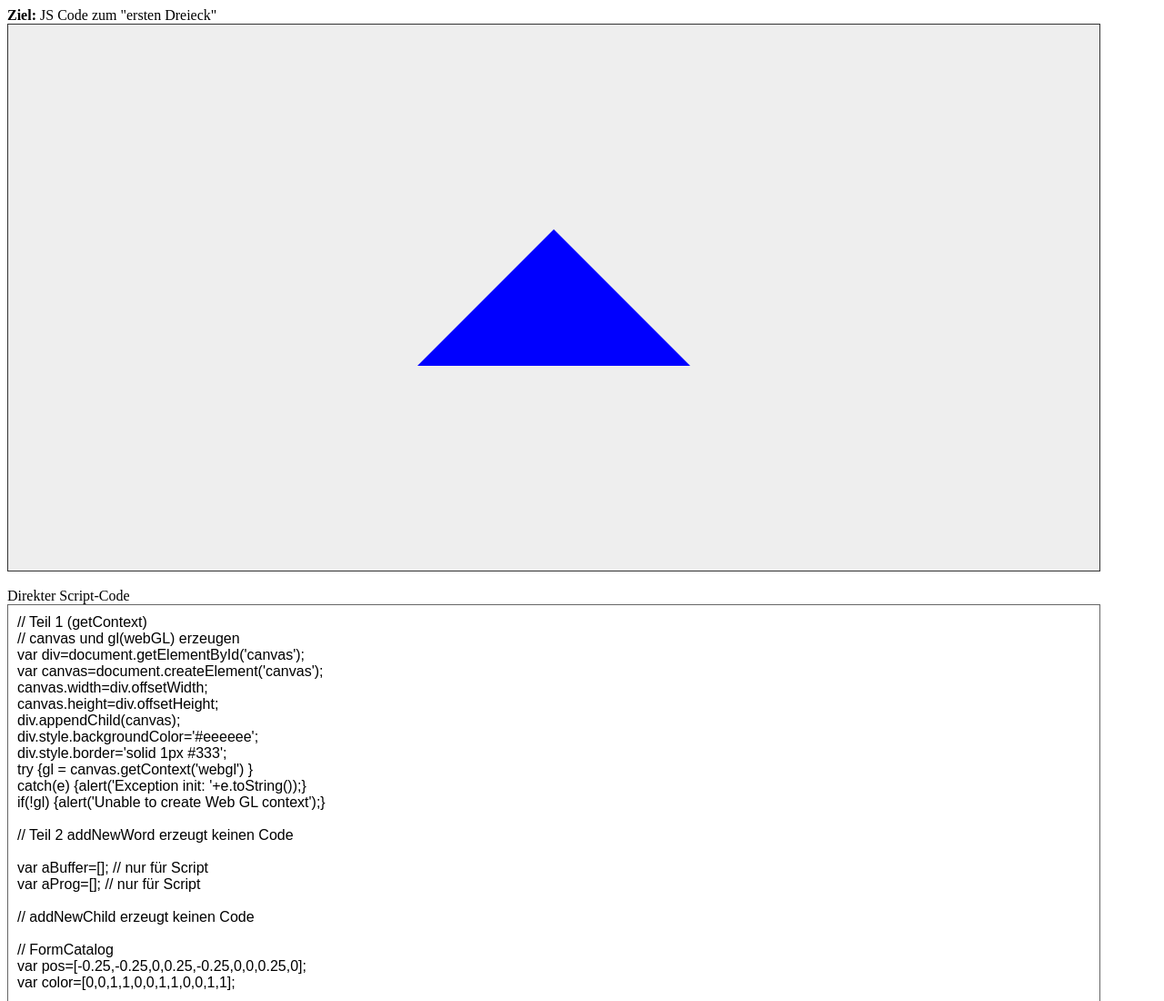
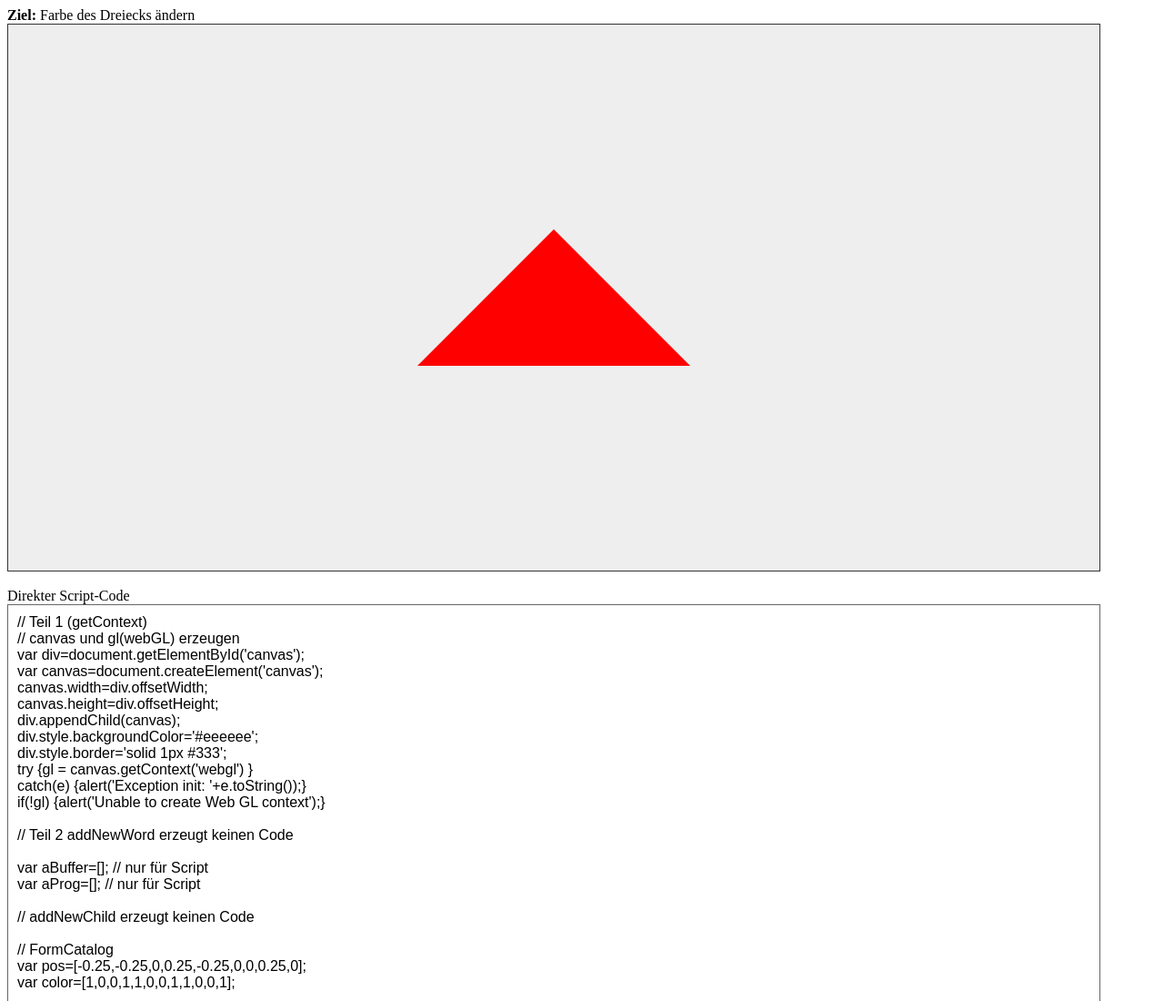
Before and after one commit to UMBRELLABROS/easyWebGL, a plain HTML site: page index.html in a window 1280 px wide. Shown: the top 1100 px of the page at 91% size. Drawn offline with Linux system fonts and the light colour scheme.

Commit message:
Ein rotes Dreieck

```diff
--- a/index.html
+++ b/index.html
@@ -12,7 +12,7 @@
     <title>easywebGL v1.0 </title>
   </head>
   <body>
-      <b>Ziel:</b> JS Code zum "ersten Dreieck"
+      <b>Ziel:</b> Farbe des Dreiecks ändern
       <div id='canvas'></div>
       <br>
       Direkter Script-Code
@@ -25,7 +25,7 @@
 var wrld1 = new World();
 
 // Ein Dreieck erzeugen
-var obj1 = new Child({type:'triangle'});
+var obj1 = new Child({type:'triangle',color:[1.0,0.0,0.0,1.0]}); // r,g,b,a
 
 // Dreieck(e) zur Welt hinzufügen
 wrld1.addChildren([obj1]);
--- a/js/formcatalog.js
+++ b/js/formcatalog.js
@@ -29,7 +29,12 @@ var FormCatalog={
         var p=child.position||{x:0,y:0,z:0}; // Default mitte
         pos=[  -w+p.x,-h+p.y,p.z,   w+p.x,-h+p.y,p.z,   0+p.x,h+p.y,p.z];  // Dreieck in der Ebene
         nor=[0,0,1.0,   0,0,1.0,  0,0,1.0];  // Normale in y Richtung
-        col=[0,0,1.0,1,  0,0,1.0,1,    0,0,1.0,1 ]; // blau
+        if(child.color){
+            col=child.color.concat(child.color).concat(child.color);
+        }
+        else{
+            col=[0,0,1.0,1,  0,0,1.0,1,    0,0,1.0,1 ]; // blau
+        }
         idx=[0,1,2];
         return {position:pos, normal:nor,color:col,index:idx};
     },
--- a/js/shadercatalog.js
+++ b/js/shadercatalog.js
@@ -16,8 +16,24 @@ var ShaderCatalog={
     getVertexShader:function(voWorld,voChild){
         var t="";
         t+="attribute vec3 a_position;\n"; // Position hat 3 Komponenten
+
+        if(voChild.shaderFlag.color){
+            t+="attribute vec4 a_color;\n"; // Farbe hat 4 Komponenten
+        }
+
+        if(voChild.shaderFlag.color){
+            t+="varying vec4 v_color;\n"; // Farbe hat 4 Komponenten
+        }
+
+
         t+="void main(){\n";
         t+="gl_Position=vec4(a_position,1);\n"; // aus 3 Komponenten werden 4
+
+        if(voChild.shaderFlag.color){
+            t+="v_color = a_color;\n"; // Farbe hat 4 Komponenten
+        }
+
+
         t+="}\n";
         return t;
     },
@@ -25,8 +41,19 @@ var ShaderCatalog={
     getFragmentShader:function(voWorld,voChild){
         var t="";
         t+="precision mediump float;\n";  //  mediump|highp
+
+        if(voChild.shaderFlag.color){
+            t+="varying vec4 v_color;\n"; // Farbe hat 4 Komponenten
+        }
+
         t+="void main(){\n";
-        t+="gl_FragColor=vec4(0,0,1,1);\n"; // blau
+        if(voChild.shaderFlag.color){
+            t+="gl_FragColor=v_color;\n"; // blau
+        }
+        else{
+            t+="gl_FragColor=vec4(0,0,1,1);\n"; // blau
+        }
+
         t+="}\n";
         return t;
     },
--- a/js/ubengine.js
+++ b/js/ubengine.js
@@ -24,6 +24,8 @@ var UBEngine=function(vsId){
         this.buffer=[];           // {attribute:,index:} // Verknüpfen von Kind und Buffern
         this.uniform=[];          // {name:, value: } // Daten nur im Kind  vorhanden
         this.programIndex=null;   // Referenz auf das Programm (aus IntWorld)
+        this.shaderFlag={position:false,
+                         color:false}; // Daten für die Shader-Steuerung
 
         this.setUniforms=setUniforms;         // Setzen der Uniform-Locations  (Eigenschaften)
         this.setAttributes=setAttributes;     // Setzen der Attribute-Locations (das sind die Buffer)
@@ -170,6 +172,7 @@ var UBEngine=function(vsId){
             simpleCode+=`// addNewBuffer erzeugt keinen Code<br><br>`;
             var index;
             if(form.position){ // Position            // bufferIndex holen
+                roIntChild.shaderFlag.position=true;
                 roIntChild.buffer.push({attribute:'a_position',
                                         attributeIndex:null,  // Nummer von a_position im Program
                                         index : getBufferIndex('pos',form.position,gl.ARRAY_BUFFER),
@@ -177,6 +180,7 @@ var UBEngine=function(vsId){
                                         triangleCount:form.position.length/3});
             }
             if(form.color){ // Farbe, falls für jeden Punkt verwendet
+                roIntChild.shaderFlag.color=true;
                 roIntChild.buffer.push({attribute:'a_color',
                                         attributeIndex:null, // Nummer von a_color im Program
                                         index : getBufferIndex('color',form.color,gl.ARRAY_BUFFER),
--- a/js/world.js
+++ b/js/world.js
@@ -29,6 +29,7 @@ var World=function(){
 var Child=function(voChildData){
     this.type=voChildData.type||'triangle';   // Geometrische Form
     this.position=voChildData.position||{x:0,y:0,z:0}; // Position des Zentrums
+    this.color=voChildData.color||[0.0,0.0,0.0,1.0]; // Farbe für alle Punkte
 
     // Beschreibung der Funktion
     this.help = helpData;
@@ -38,6 +39,7 @@ var Child=function(voChildData){
         t+="usage: {attribute:value,attribute:value,...}\n";
         t+="type:     'triangle'\n";
         t+="position: {x:number,y:number,z:number}\n";
+        t+="color:    [r,g,b,a] values:[0.0 .. 1.0]\n";
         return t;
     }
 }
```
